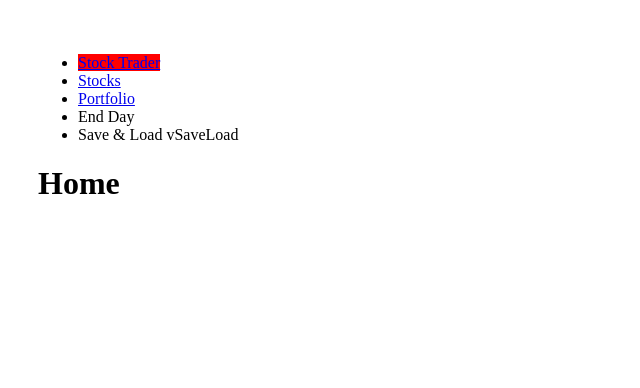
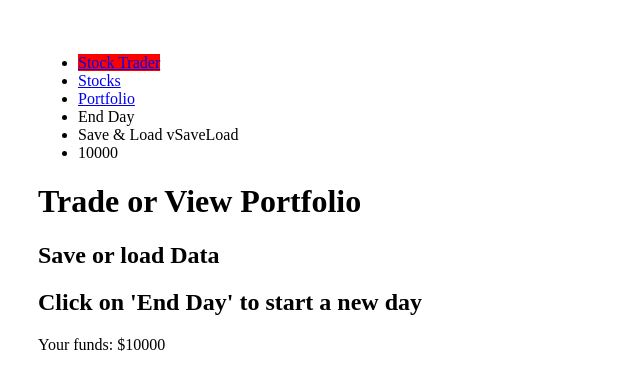
Before and after one commit to sabidhasan/courses, a Vue app in the folder stock-trader/stock-trader/: page / in a window 1280 px wide. Shown: the top 388 px of the page, without its empty margins (0-640 px from the left). Built offline with nearby package versions, Linux system fonts and the light colour scheme.

Commit message:
Add panel for showing funds

```diff
--- a/stock-trader/stock-trader/src/components/Header.vue
+++ b/stock-trader/stock-trader/src/components/Header.vue
@@ -10,12 +10,19 @@
         <a>Save</a>
         <a>Load</a>
       </li>
+      <li>{{ funds }}</li>
     </ul>
   </nav>
 </template>
 
 <script>
-
+export default {
+  computed: {
+    funds() {
+      return this.$store.getters.funds;
+    }
+  }
+}
 </script>
 
 <style scoped>
--- a/stock-trader/stock-trader/src/components/Home.vue
+++ b/stock-trader/stock-trader/src/components/Home.vue
@@ -1,13 +1,17 @@
 <template>
-  <h1>Home</h1>
+  <div>
+    <h1>Trade or View Portfolio</h1>
+    <h2>Save or load Data</h2>
+    <h2>Click on 'End Day' to start a new day</h2>
+    <p>Your funds: ${{ funds }}</p>
+  </div>
 </template>
 
 <script>
 export default {
-  name: 'HelloWorld',
-  data () {
-    return {
-      msg: 'Welcome to Your Vue.js App'
+  computed: {
+    funds() {
+      return this.$store.getters.funds;
     }
   }
 }
```
